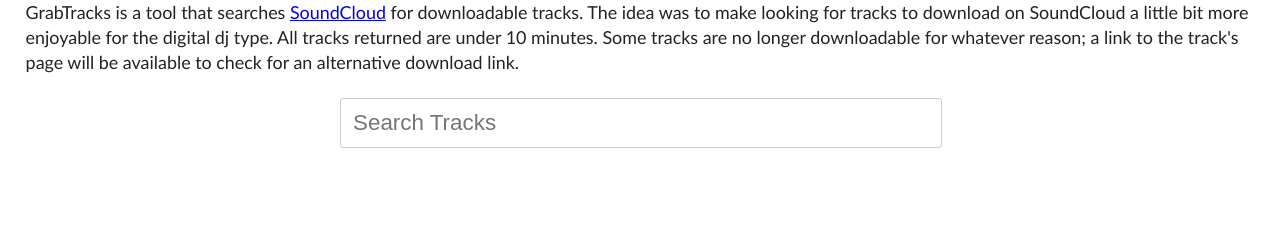
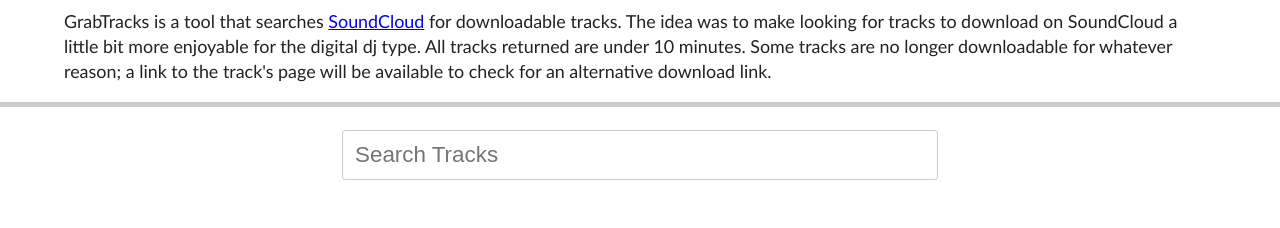
Before and after one commit to eddiekennedy/grab-tracks, a plain HTML site: page index.html in a window 1280 px wide. Drawn offline with Linux system fonts and the light colour scheme.

Commit message:
Small CSS tweaks

```diff
--- a/assets/css/style.css
+++ b/assets/css/style.css
@@ -5,32 +5,27 @@
 	line-height: 2.0em;
 }
 #info {
-	width: 96%;
+	width: 90%;
+	padding: .5em 5% 1em;
 	margin: 0 auto;
 	font-size: .8em;
 	line-height: 1.4em;
+	border-bottom: 5px solid #ccc;
 }
 #info p {
 	margin: 0;
 }
 #main {
-	width: 96%;
-	padding: 1em 2%;
+	width: 90%;
+	padding: 1em 5%;
 	margin: 0 auto;
 	max-width: 600px;
-	/*
-	border: 1px solid #ccc;
-	box-shadow:
-		-1px 1px 0 #bbb,
-		-2px 2px 0 #bbb,
-		-3px 3px 0 #bbb,
-		-4px 4px 0 #bbb,
-		-5px 5px 0 #bbb
-	;
-	*/
+}
+.form-section {
+	text-align: center;
 }
 input {
-	width: 96%;
+	width: 95%;
 	padding: .5em 2%;
 	border: 1px solid #ccc;
 	font-weight: 100;
```
